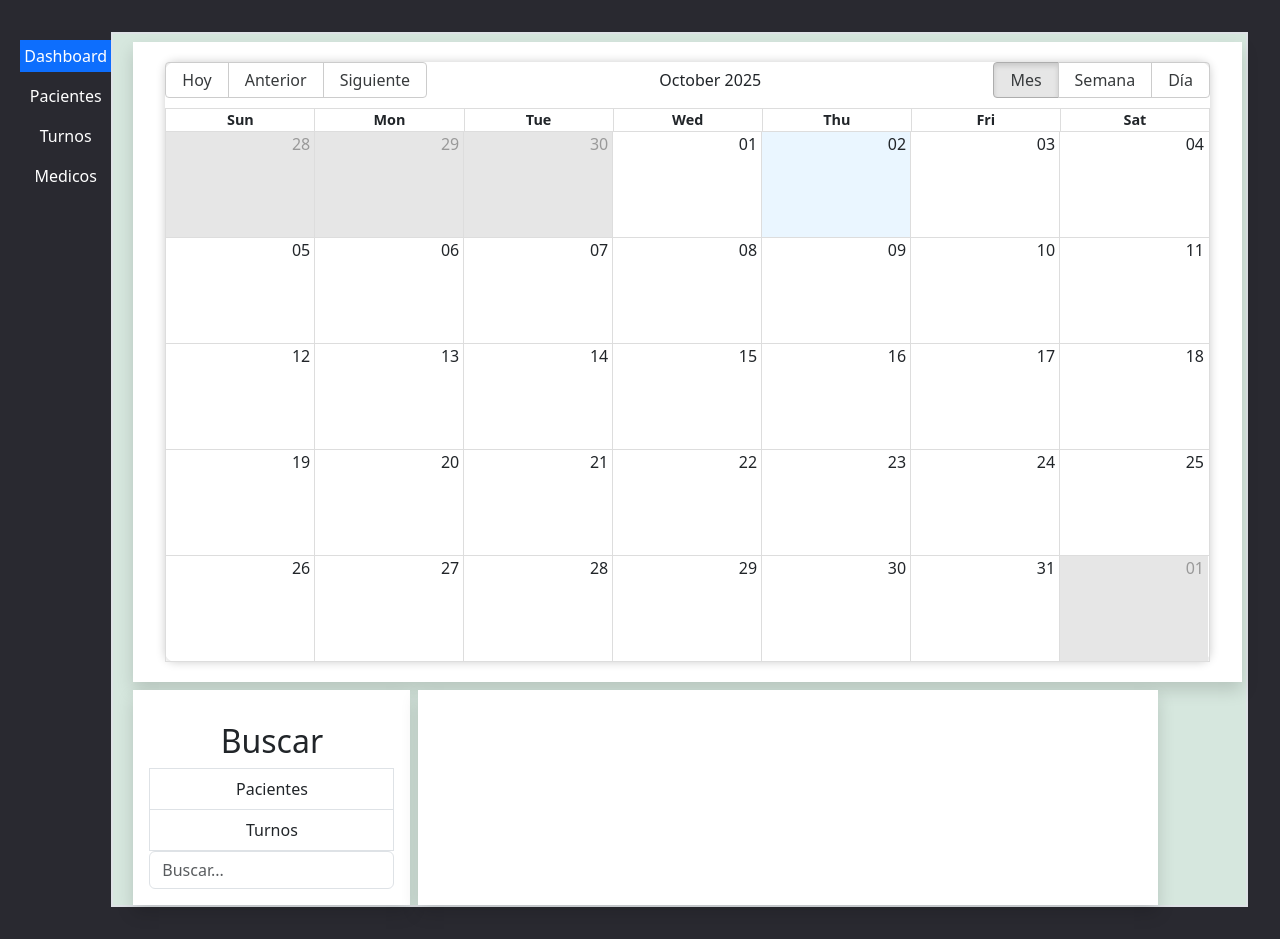
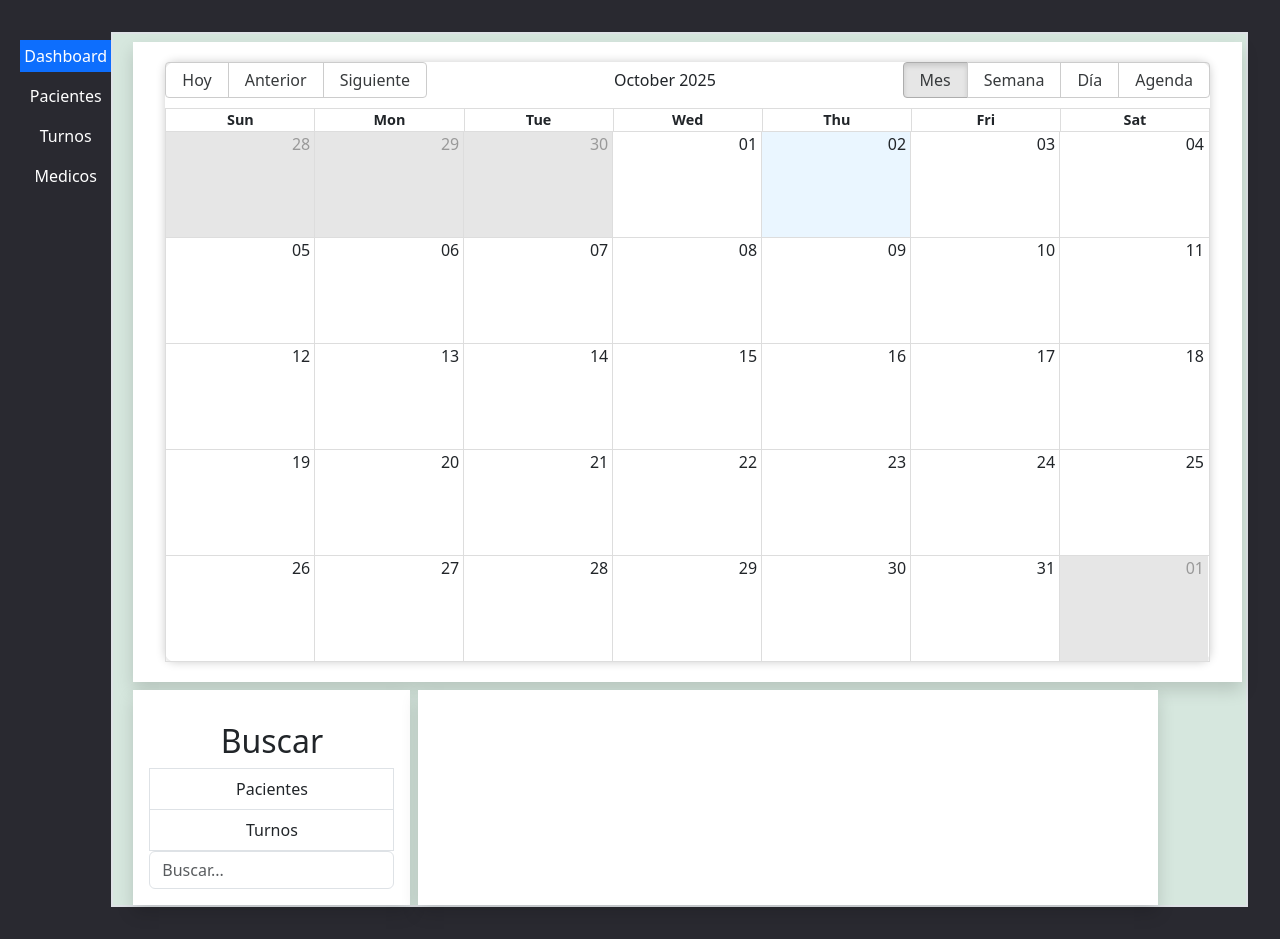
Before and after one commit to Condebasura/Consultorio, a React (Vite) app in the folder Consultorio/: page / in a window 1280 px wide. Built offline with nearby package versions, Linux system fonts and the light colour scheme; no server answers.

Commit message:
Configurando el calendario , intento de mostrar mas datos del turno en agenda

```diff
--- a/Consultorio/src/components/calendario.tsx
+++ b/Consultorio/src/components/calendario.tsx
@@ -1,14 +1,15 @@
-import {Calendar , dateFnsLocalizer, Views} from 'react-big-calendar';
+import {Calendar , dateFnsLocalizer } from 'react-big-calendar';
 import { format , parse , startOfWeek , getDay} from 'date-fns';
 import { es } from 'date-fns/locale';
 import 'react-big-calendar/lib/css/react-big-calendar.css';
 import { useEffect, useState } from 'react';
 
 
+
 //Localizador de fechas
 
 const locales = {
-    'es':es
+    'es':es,
 }
 
 const localizer = dateFnsLocalizer({
@@ -30,6 +31,8 @@ type Evento = {
 export default function Calendario(){
 
 const [enventos , setEventos] = useState<Evento[]>([]);
+const [date, setDate] = useState(new Date());
+const [view , setViews] = useState('month')
 
 useEffect(()=>{
     const fetchTurnos = async ()=>{
@@ -57,13 +60,18 @@ useEffect(()=>{
 
 return(
     <div style={{height: "600px", margin: "20px"}}>
+
         <Calendar
+
         localizer={localizer}
         events={enventos}
+        date={date}
+        onNavigate={(newDate)=> setDate(newDate)}
         startAccessor='start'
         endAccessor='end'
         titleAccessor='title'
-        views={['month', 'week', 'day']}
+        onView={(newView)=> setViews(newView)}
+        view={view}
 
         messages={{
             next: "Siguiente",
@@ -73,7 +81,10 @@ return(
             week: "Semana",
             day: "Día",
         }}
-        onSelectEvent={(event)=>  <div className='bg bg-secondary'>{event.title}</div>}
+        views={['month', 'week', 'day', 'agenda']}
+        defaultView='month'
+        onSelectEvent={(event)=> alert(event.title)}
+
         style={{ borderRadius: "10px", boxShadow: "0 0 10px #ccc" }}
         />
     </div>
```
Also changed, not shown: 1 other file (tests, documents, lock files or other folders). Lines whose indentation alone changed are shown as unchanged.
